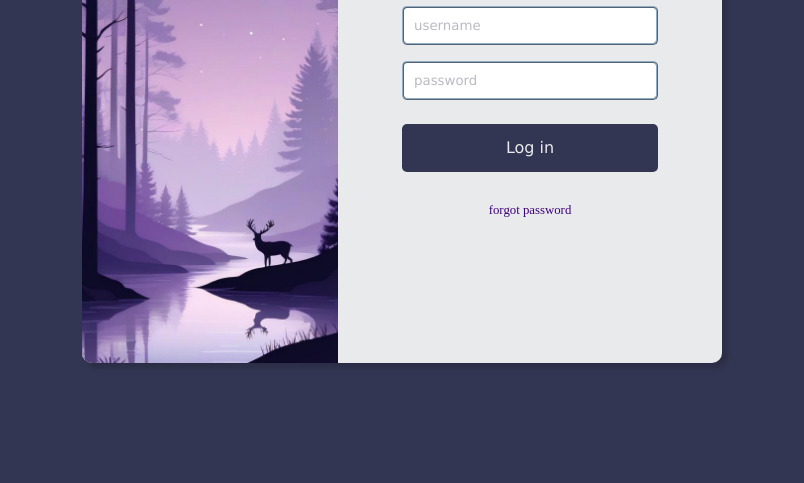
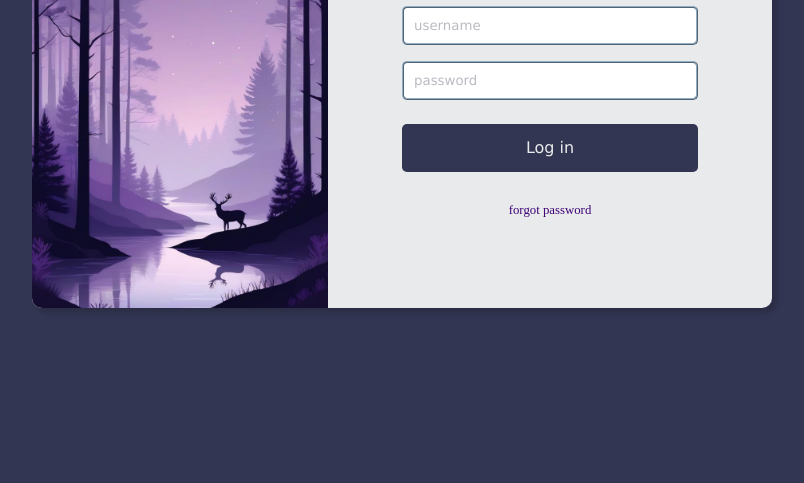
Before and after one commit to Pooriya-Mousaiyan/lavendar-login-page, a plain HTML site: page index.html in a window 1280 px wide. Shown: the part 317-800 px from the top of the page, without its empty margins (238-1042 px from the left). Drawn offline with Linux system fonts and the light colour scheme.

Commit message:
updating visual responsivness

```diff
--- a/style.css
+++ b/style.css
@@ -1,15 +1,18 @@
+body {
+  background-color: #333652;
+}
+
 .main-container {
   height: 100vh;
   width: 100vw;
-  background-color: #333652;
   display: flex;
   justify-content: center;
   align-items: center;
 }
 
 .container {
-  width: 70%;
-  height: 85%;
+  width: 400px;
+  height: 700;
   background-color: #e9eaec;
   border-radius: 10px;
   box-shadow: 5px 5px 5px rgba(0, 0, 0, 0.155);
@@ -107,12 +110,12 @@ a:active {
 
 
 /* Styles for smaller screens (tablets) */
-@media (min-width: 1250px) {
+@media (min-width: 760px) {
   .container{
     display: flex;
     flex-direction: row;
-    width: 50%;
-    height: 70%;
+    width: 740px;
+    height: 450px;
   }
 
   img{
```
Also changed, not shown: 1 other file.
